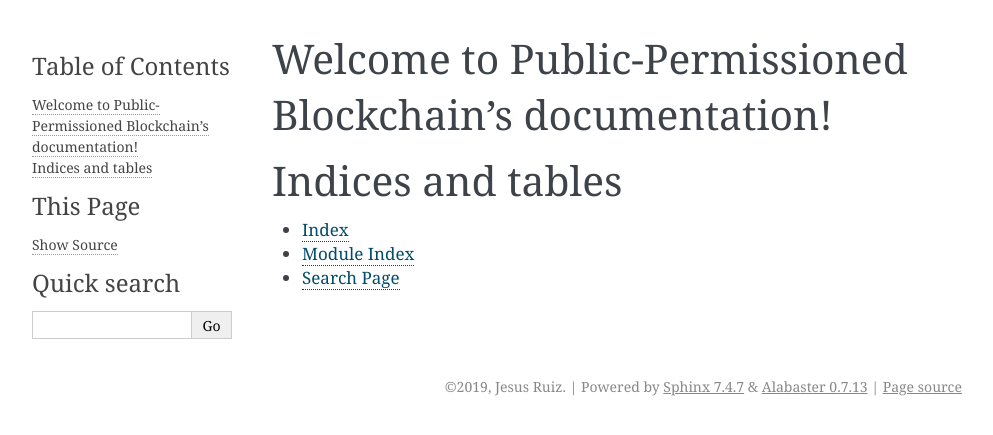
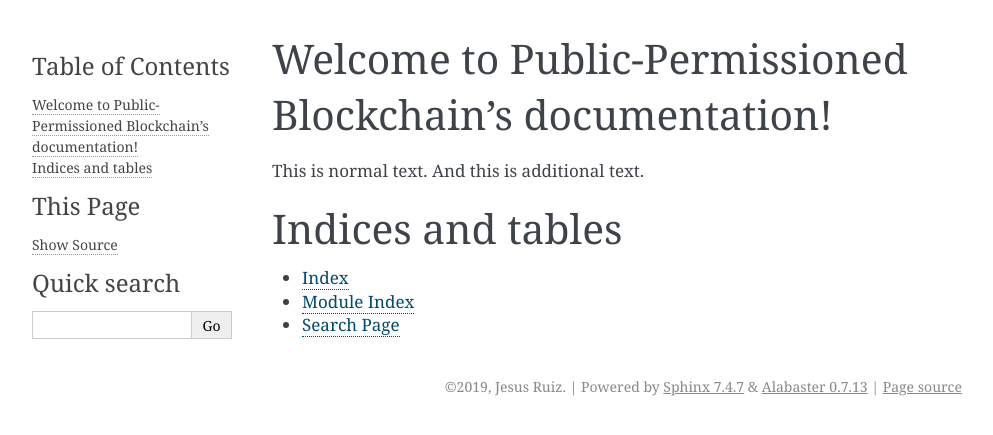
Before and after one commit to hesusruiz/PublicPermissionedBlockchain, a Sphinx documentation site: the page built from docs/source/index.rst, in a window 1280 px wide. Shown: the top 435 px of the page, without its empty margins (148-1141 px from the left). Built offline with Sphinx 7.4.7, drawn with Linux system fonts in a browser that asks for light colours.

Commit message:
Update gitignore

```diff
--- a/docs/source/index.rst
+++ b/docs/source/index.rst
@@ -10,7 +10,7 @@ Welcome to Public-Permissioned Blockchain's documentation!
    :maxdepth: 2
    :caption: Contents:
 
-
+This is normal text. And this is additional text.
 
 Indices and tables
 ==================
```
Also changed, not shown: 1 other file.
